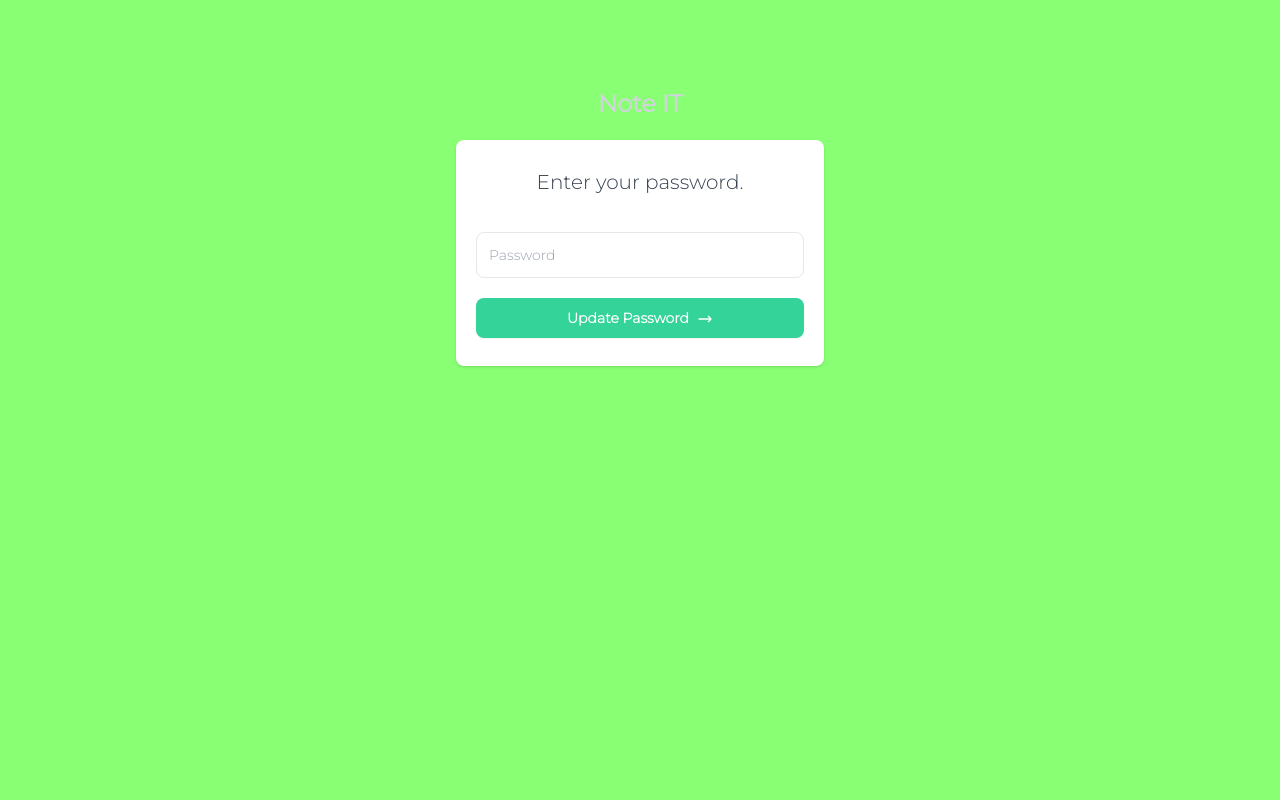
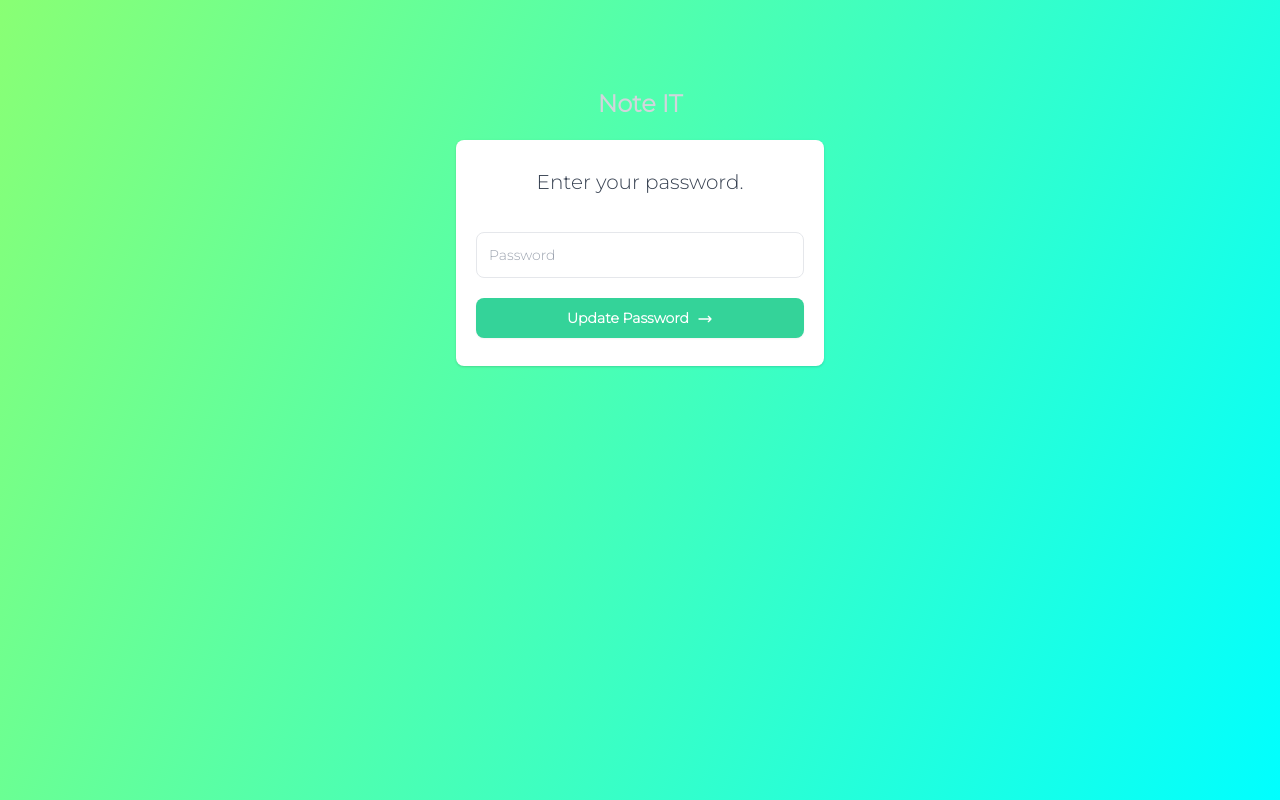
Before and after one commit to samsaw777/NoteItFrontend, a React (Create React App) app: page /reset/1 in a window 1280 px wide. Built offline with nearby package versions, Linux system fonts and the light colour scheme; the HTML template or start-up script is replaced by a standard one.

Commit message:
fix: reset password background changed

```diff
--- a/src/components/authuser/Updatepassword.js
+++ b/src/components/authuser/Updatepassword.js
@@ -43,7 +43,7 @@ const UpdatePassword = () => {
     }
   };
   return (
-    <div className="h-viewHeight bg-sidebarBackgroundColor">
+    <div className="h-viewHeight background">
       <div class=" flex flex-col justify-center sm:py-12">
         <div class="p-10 xs:p-0 mx-auto md:w-full md:max-w-md">
           <h1 class="font-bold text-center text-2xl mb-5 text-gray-300">
```
